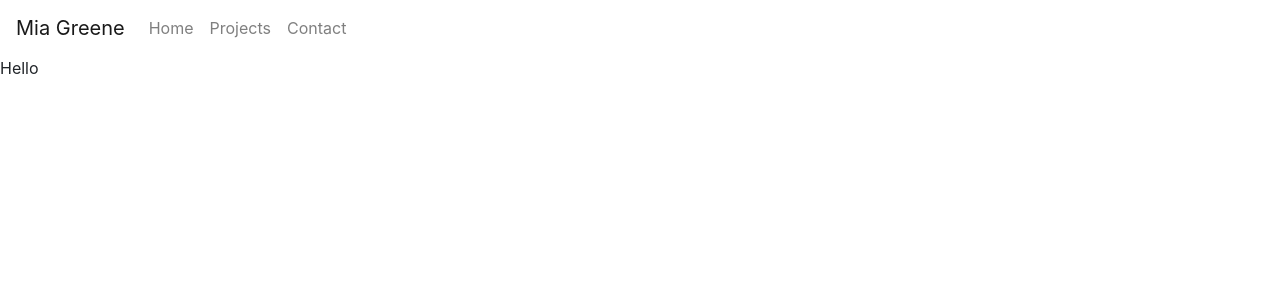
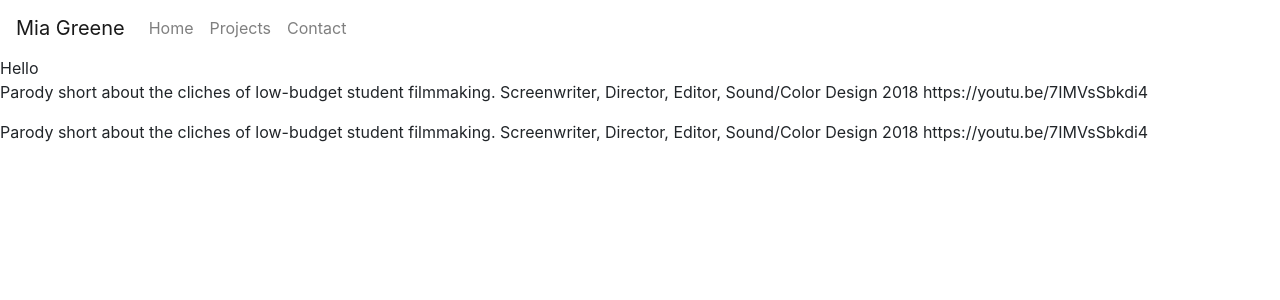
Before and after one commit to miairene/miairene.github.io, a Jekyll site: the page built from _projects/something_with_an_x_in_it.md, in a window 1280 px wide. Shown: the top 300 px of the page. Built offline with Jekyll 4.4.1, drawn with Linux system fonts in a browser that asks for light colours.

Commit message:
Update something_with_an_x_in_it.md
Former-commit-id: b855e4d8044048233fc4024c6fedd67709065757

```diff
--- a/_projects/something_with_an_x_in_it.md
+++ b/_projects/something_with_an_x_in_it.md
@@ -1,3 +1,7 @@
 ---
 title: Something With an X in it
 ---
+
+Parody short about the cliches of low-budget student filmmaking.
+Screenwriter, Director, Editor, Sound/Color Design 2018
+https://youtu.be/7IMVsSbkdi4
```
